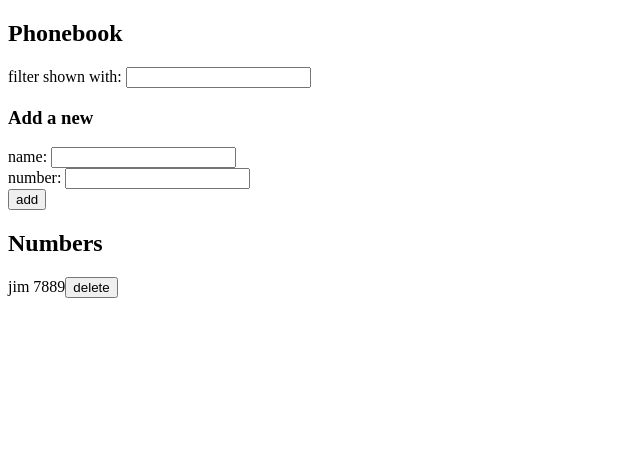
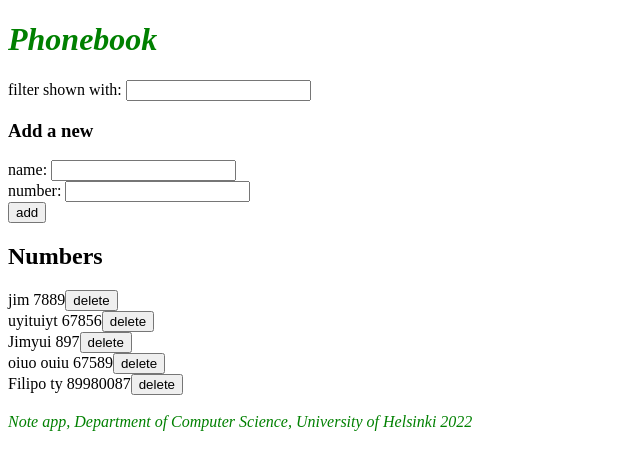
Before and after one commit to JimMagnusson/steamboost, a React (Create React App) app in the folder part2/: page / in a window 1280 px wide. Shown: the top 470 px of the page, without its empty margins (0-640 px from the left). Built offline with nearby package versions, Linux system fonts and the light colour scheme; data requests are answered from the project's data file.

Commit message:
Add notification messages and use of inline styles in React

```diff
--- a/part2/db.json
+++ b/part2/db.json
@@ -4,6 +4,26 @@
       "name": "jim",
       "number": "7889",
       "id": 1
+    },
+    {
+      "name": "uyituiyt",
+      "number": "67856",
+      "id": 2
+    },
+    {
+      "name": "Jimyui",
+      "number": "897",
+      "id": 3
+    },
+    {
+      "name": "oiuo ouiu",
+      "number": "67589",
+      "id": 4
+    },
+    {
+      "name": "Filipo ty",
+      "number": "89980087",
+      "id": 5
     }
   ]
 }
--- a/part2/src/App.js
+++ b/part2/src/App.js
@@ -1,3 +1,4 @@
+// Made from tutorial at https://fullstackopen.com
 import React, { useEffect } from "react"
 import { useState } from 'react'
 import PersonForm from "./components/PersonForm"
@@ -6,22 +7,75 @@
 import axios from "axios"
 import personService from './services/persons'
 
+const Footer = () => {
+  const footerStyle = {
+    color: 'green',
+    fontStyle: 'italic',
+    fontSize: 16
+  }
+  return (
+    <div style={footerStyle}>
+      <br />
+      <em>Note app, Department of Computer Science, University of Helsinki 2022</em>
+    </div>
+  )
+}
+
+const ErrorNotification = ({ message }) => {
+  if (message === null) {
+    return null
+  }
+
+  return (
+    <div className='error'>
+      {message}
+    </div>
+  )
+}
+
+const Notification = ({ message }) => {
+  const notificationStyle = {
+    color: 'green',
+    fontSize: 20,
+    background: 'lightgrey',
+    borderStyle: 'solid',
+    borderRadius: 5,
+    padding: 10,
+    marginBottom: 10,
+  }
+
+  if (message === '') {
+    return null
+  }
+
+  return (
+    <div style={notificationStyle}>
+      {message}
+    </div>
+  )
+}
 
 const App = () => {
 
-  const [persons, setPersons] = useState([])
+  const [persons, setPersons] = useState(null)
   const [newName, setNewName] = useState('')
   const [newNumber, setNewNumber] = useState('')
   const [filter, setFilter] = useState('')
+  const [errorMessage, setErrorMessage] = useState('some error happened...')
+  const [notificationMessage, setNotificationMessage] = useState('')
 
   useEffect(() => {
-    console.log('effect')
     personService
     .getAll()
     .then(initialPersons => {
       setPersons(initialPersons)
     })
   }, [])
+
+
+  if(!persons) {
+    return null
+  }
 
   const addPerson = (event) => {
     event.preventDefault()
@@ -39,6 +93,11 @@
         setPersons(persons.concat(returnedPerson))
         setNewName('')
         setNewNumber('')
+
+        setNotificationMessage("Added " + returnedPerson.name )
+        setTimeout(() => {
+          setNotificationMessage('')
+        }, 3000)
       })
       .catch(error => {
         console.log('fail')
@@ -81,11 +140,10 @@
   const personsToShow = (filter === '')
     ? persons
     : persons.filter(word => word.name.toLowerCase().indexOf(filter) > -1)
-
   return (
     <div>
-      <h2>Phonebook</h2>
-
+      <h1 className = 'test'>Phonebook</h1>
+      <Notification message={notificationMessage} />
       <Filter
         addPerson = {addPerson}
         filter = {filter}
@@ -104,6 +162,7 @@
 
       <Persons persons = {personsToShow} removePerson = {removePerson}/>
 
+    <Footer />
     </div>
   )
 }
--- /dev/null
+++ b/part2/src/index.css
@@ -0,0 +1,14 @@
+.test {
+    color: green;
+    font-style: italic;
+}
+
+.error {
+    color: red;
+    background: lightgrey;
+    font-size: 20px;
+    border-style: solid;
+    border-radius: 5px;
+    padding: 10px;
+    margin-bottom: 10px;
+  }
--- a/part2/src/index.js
+++ b/part2/src/index.js
@@ -1,6 +1,7 @@
 import React from 'react'
 import axios from 'axios'
 import ReactDOM from 'react-dom/client'
+import './index.css'
 
 import App from './App'
 
```
Also changed, not shown: 1 other file (tests, documents, lock files or other folders).
